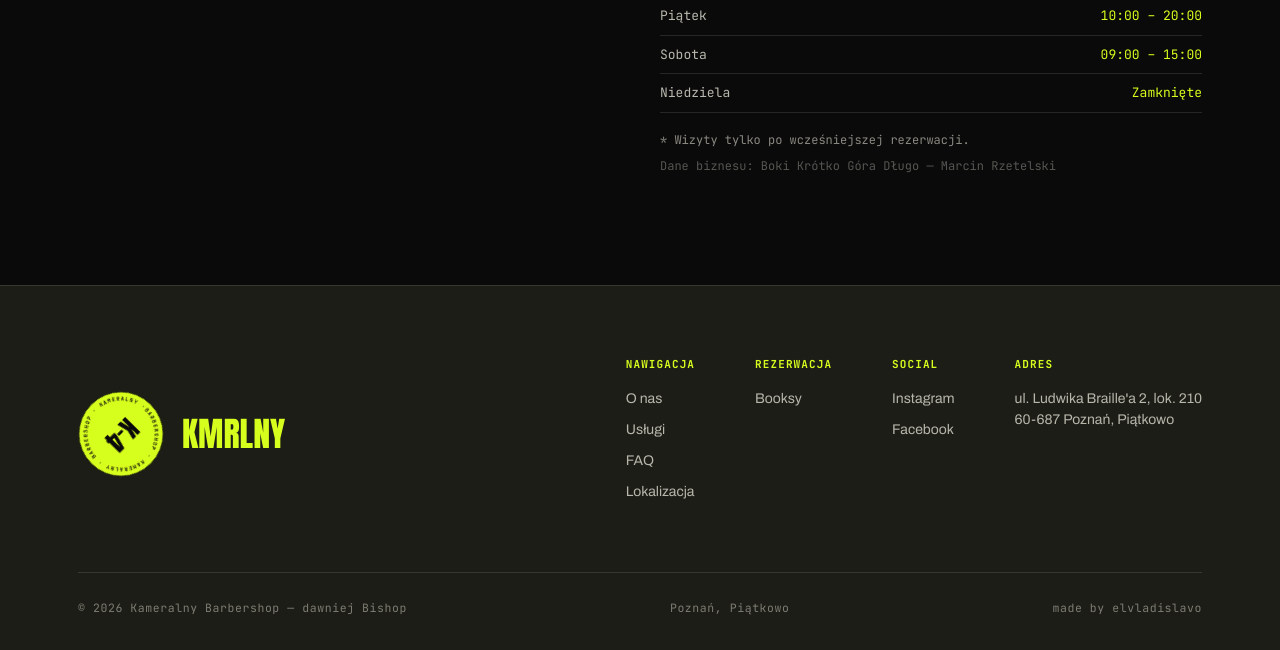
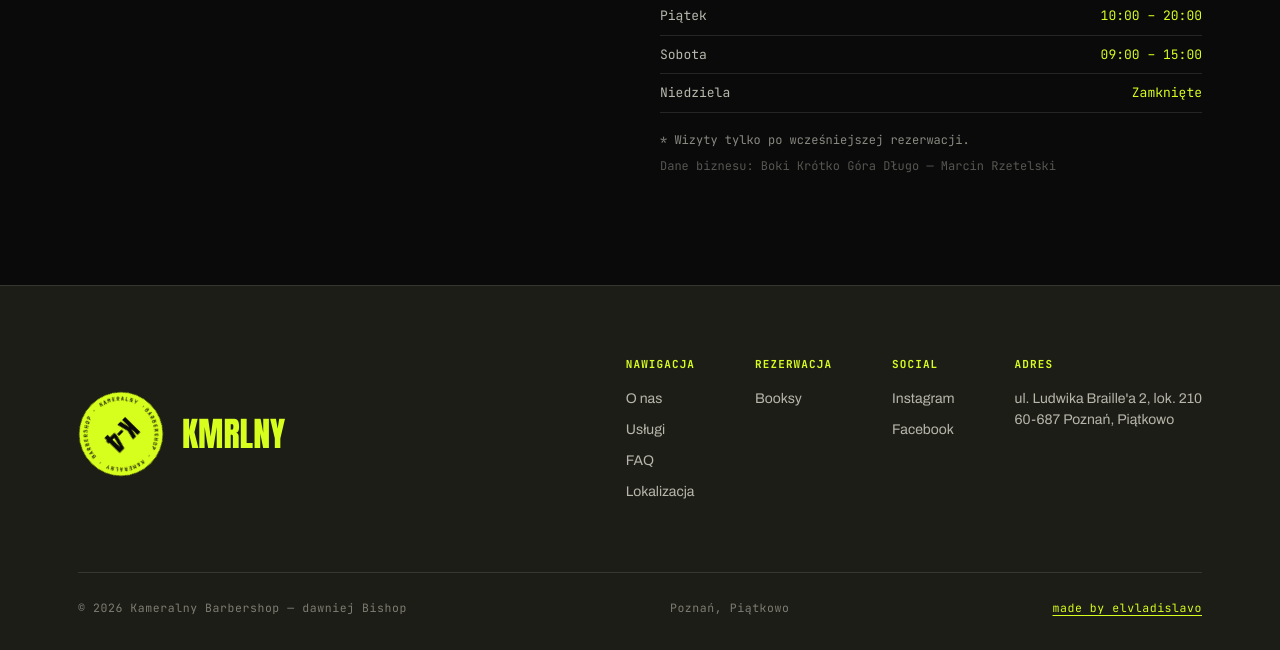
Before and after one commit to elvladislavo/kameralny, a plain HTML site: page index.html in a window 1280 px wide. In both pictures the pointer is over the link "made by elvladislavo". Shown: the part 5117-5767 px from the top of the page. Drawn offline with Linux system fonts and the light colour scheme.

Commit message:
Add foot-credit styles for hover and focus effects

```diff
--- a/styles.css
+++ b/styles.css
@@ -347,3 +347,14 @@ footer{background:var(--charcoal-2); border-top:1px solid var(--line-soft); padd
 
 /* A lone booking card shouldn't sit in a half-width column */
 .book-card:only-child{grid-column:1 / -1; width:100%; max-width:520px; margin:0;}
+
+.foot-credit {
+  color: var(--bone);
+}
+
+.foot-credit:hover,
+.foot-credit:focus-visible {
+  color: var(--lime);
+  text-decoration: underline;
+  text-underline-offset: 3px;
+}
```
